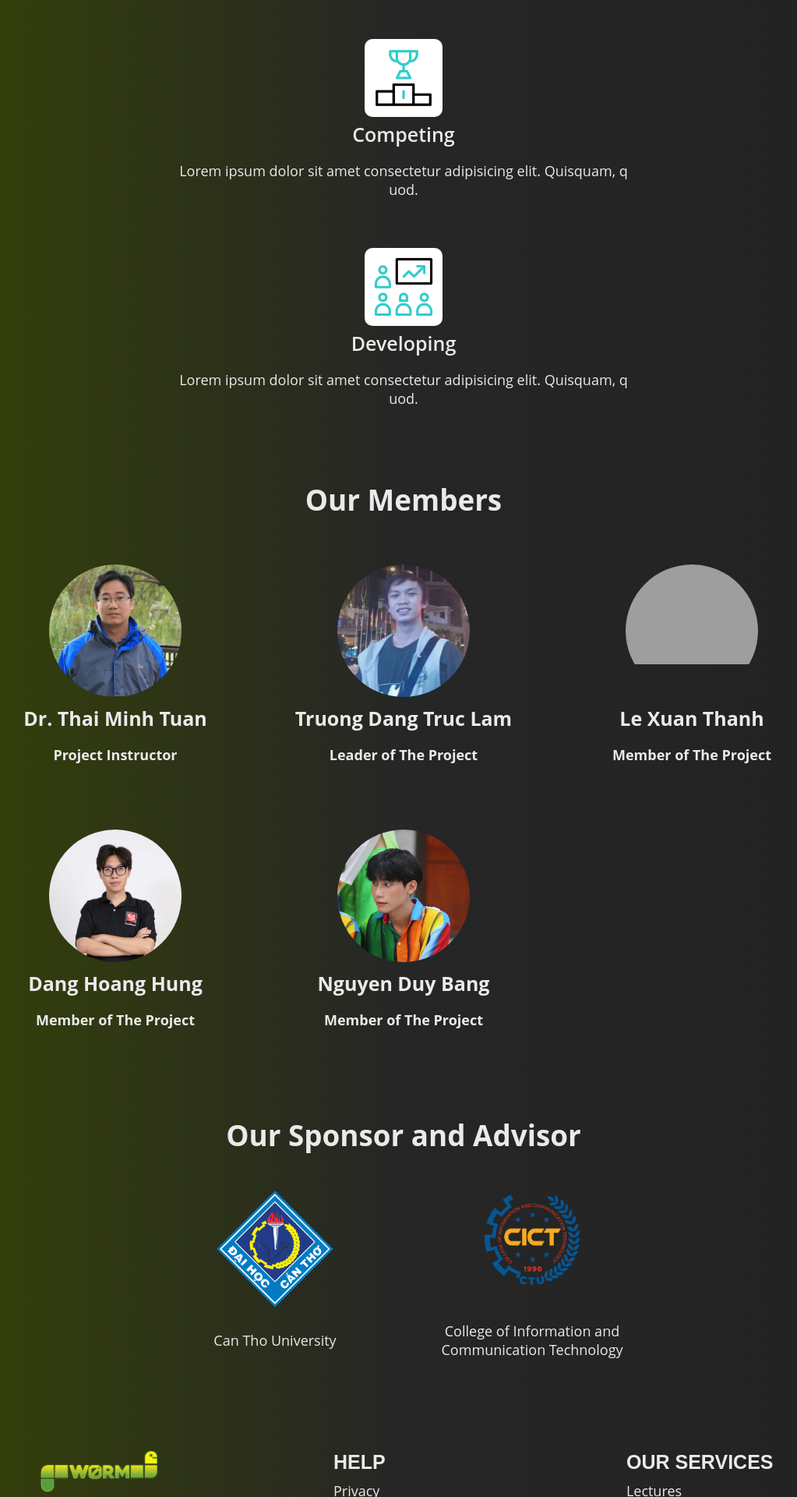
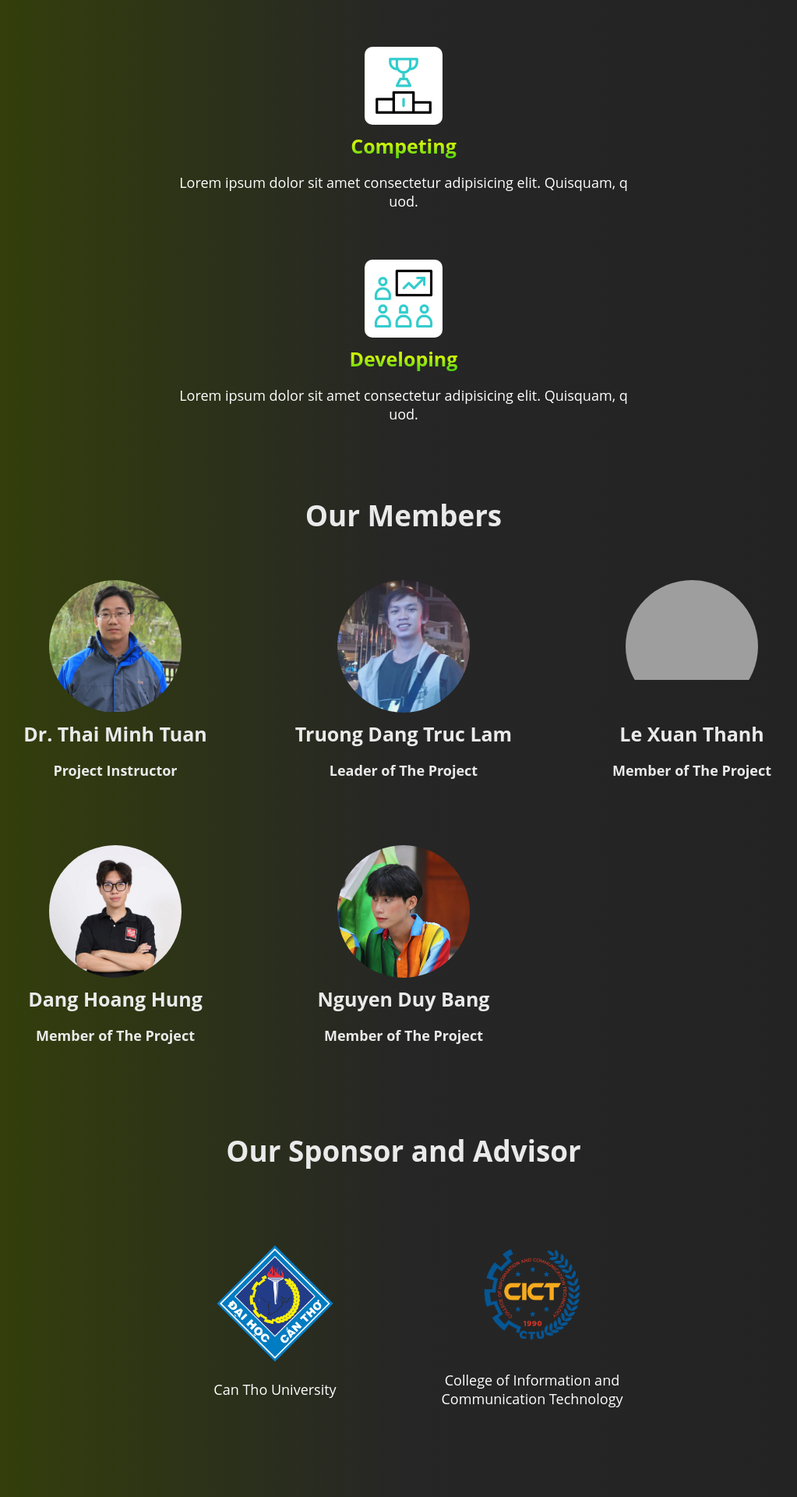
Before and after one commit to LamSut/W0rm, a PHP site: page /w0rm/admin/index.php in a window 1280 px wide. Shown: the part 1400-3320 px from the top of the page at 78% size, without its empty margins (122-1145 px from the left). Run offline with PHP 8.4, Linux system fonts and the light colour scheme; the visitor is signed in with stand-in values (Sample User, id 1); grey boxes are pictures that could not be loaded.

Commit message:
Dang Hung - style-dark changes

```diff
--- a/style-dark-DHH.css
+++ b/style-dark-DHH.css
@@ -1,6 +1,24 @@
 /* DHH */
 /* DHH */
 /* DHH */
+
+/*set up color and font*/
+@import url('https://fonts.googleapis.com/css2?family=DM+Sans:ital,opsz,wght@0,9..40,100..1000;1,9..40,100..1000&display=swap');
+@import url('https://fonts.googleapis.com/css2?family=K2D:ital,wght@0,100;0,200;0,300;0,400;0,500;0,600;0,700;0,800;1,100;1,200;1,300;1,400;1,500;1,600;1,700;1,800&display=swap');
+:root{
+   --main-color:#006e65;
+   --white:#0b2239;
+   --ctu-blue: #0d39d8;
+   --neon-green: #8ded20;
+   --neon-yellow: #c9f40b;
+   --sec-color: #46cf0f;
+   --red:#e74c3c;
+   --white:#fff;
+   --black:#222;
+   --light-color:#c7c3c3;
+   --main-bg-color:#dfdfdf;
+}
+
 /*footer*/
 .footer{
     margin: 100px 0px 20px 100px;
@@ -25,8 +43,9 @@
     font-weight: bold;
     font-family: "Heavitas", sans-serif;
     text-transform: uppercase;
-    background: linear-gradient(180deg, var(--main-color) 25% ,var(--dark-blue));
+    background: linear-gradient(180deg,var(--neon-yellow) 45% ,var(--sec-color));
     background-clip: text;
+    color: transparent;
   }
 
   .footer .footer-container .footer-box li{
@@ -34,8 +53,8 @@
   }
 
   .footer .footer-container .footer-box li a{
-    color: var(--dark-blue);
     text-decoration: none;
+    color: var(--white);
     font-size: 18px;
     font-weight: 400;
     margin-bottom: 5px;
@@ -158,15 +172,16 @@
     height: 100px;
     overflow: hidden;
     border-radius: 10%;
-    margin-bottom: 5px;
-    box-shadow: 2px 2px 4px var(--light-color);
+    margin-bottom: 10px;
   }
 
   .feature-box .box-container .box h3{
     font-size: 25px;
-    font-weight: 600;
+    font-weight: 725;
     margin: 0px;
-    color: var(--main-color);
+    background: linear-gradient(180deg,var(--neon-yellow) 45% ,var(--sec-color));
+    background-clip: text;
+    color: transparent;
   }
 
   .feature-box .box-container .box p{
@@ -174,7 +189,7 @@
     font-weight: 400;
     text-align: center;
     justify-content: center;
-    color: var(--dark-blue);
+    color: var(--white);
   }
 
   /* info */
@@ -212,30 +224,27 @@
     display: flex;
     flex-direction: column;
     justify-content: center;
-    height: 200px;
+    height: 300px;
     align-items: center;
     border-radius: 10px;
-    border: 1px solid var(--light-color);
     padding: 10px;
     transition: all 0.4s ease;
   }
 
   .info .box-container .box .minibox:hover{
-    box-shadow: 2px 2px 4px var(--main-color);
+    box-shadow: 2px 2px 4px #a6cc3e;
   }
 
   .info .box-container .box .minibox img{
     height: 150px;
     align-items: center;
-    /* filter: grayscale(100%); */
-    margin: 15px;
+    margin: 8px;
     padding: 10px;
     transition: all 0.4s ease;
     cursor: pointer;
   }
   .info .box-container .box .minibox img:hover{
     transform: scale(1.1);
-    /* filter: grayscale(0%); */
   }
 
   .info .box-container .box .minibox span{
@@ -243,7 +252,7 @@
     text-align: center;
     font-weight: 400;
     font-size: 18px;
-    color:var(--dark-blue);
+    color:var(--white);
   }
 
   /* about */
```
Also changed, not shown: other parts of style-dark-DHH.css (+68 -15 lines).
